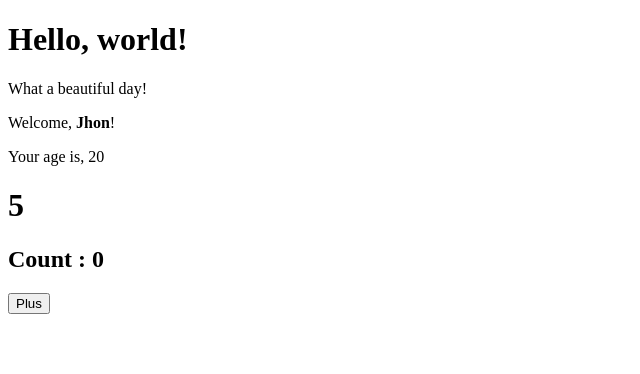
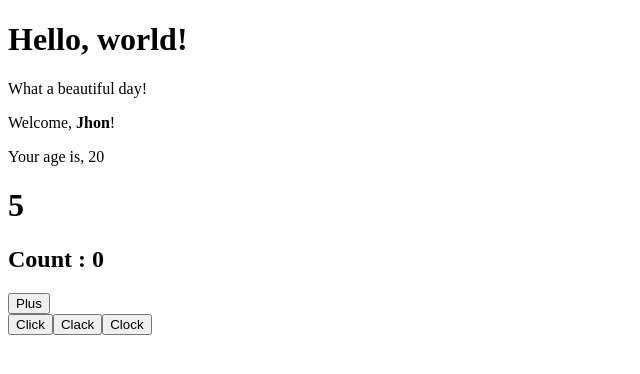
Before and after one commit to AlessandroOnnis/react-exercises, a React (Create React App) app: page / in a window 1280 px wide. Shown: the top 374 px of the page, without its empty margins (0-640 px from the left). Built offline with nearby package versions, Linux system fonts and the light colour scheme.

Commit message:
events-03

```diff
--- a/src/App.js
+++ b/src/App.js
@@ -1,5 +1,6 @@
 import React from 'react';
 import { ClickCounter } from './components/clickCounter';
+import { ClickTracker } from './components/clickTracker';
 import { Counter } from './components/counter';
 import { Hello } from './components/hello';
 import { Welcome } from './components/welcome';
@@ -13,6 +14,7 @@ class App extends React.Component {
       <Welcome name={user} age={20}/>
       <Counter start={0} timing={1000} add={1}/>
       <ClickCounter />
+      <ClickTracker />
     </div>
     )
   };
--- /dev/null
+++ b/src/components/clickTracker.js
@@ -0,0 +1,32 @@
+import React from "react";
+
+export class ClickTracker extends React.Component{
+    constructor(props){
+        super(props)
+        this.state = {contenuto: ''}
+    }
+    track = ((event) => {
+        this.setState({contenuto: event.target.innerHTML})
+    })
+    render(){
+        const buttons = [
+            {nome:'Click'},
+            {nome:'Clack'},
+            {nome:'Clock'}
+        ]
+        return(
+            <>
+            {
+                buttons.map((item) => (
+                    <MyButton key={item.nome} name={item.nome} track={this.track}/>
+                ))
+            }
+                <h1>{this.state.contenuto}</h1>
+            </>
+        )
+    }
+}
+
+function MyButton(props){
+    return <button onClick={props.track}>{props.name}</button>
+}
```
